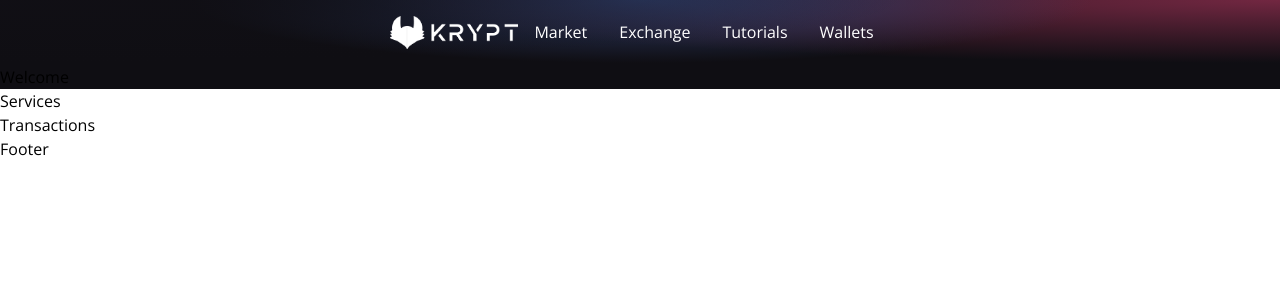
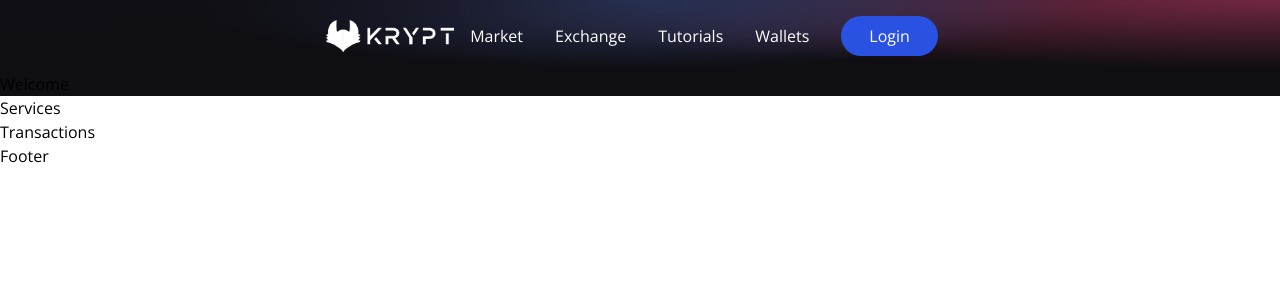
Before and after one commit to Prajjawal-Sharma/Krypt-Project, a React (Vite) app in the folder client/: page / in a window 1280 px wide. Shown: the top 300 px of the page. Built offline with nearby package versions, Linux system fonts and the light colour scheme.

Commit message:
Additional files

```diff
--- a/client/src/components/Navbar.jsx
+++ b/client/src/components/Navbar.jsx
@@ -20,6 +20,9 @@ const Navbar = () => {
                 {["Market","Exchange","Tutorials","Wallets"].map((item,index)=>(
                 <NavbarItem key={item+index} title={item} />
                 ))}
+                <li className="bg-[#2952e3] py-2 px-7 mx-4 rounded-full cursor-poiter hover:bg-[#2546bd]">
+                    Login
+                </li>
             </ul>
         </nav>
     );
```
